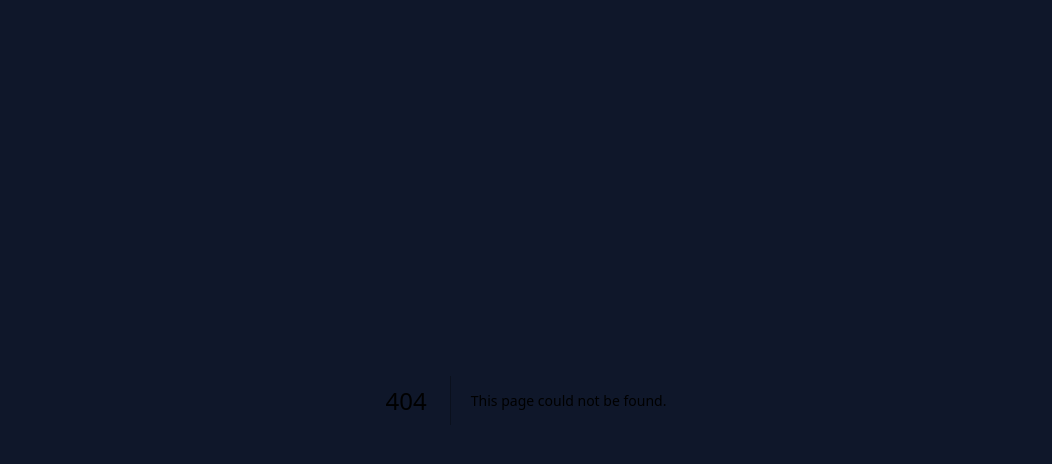
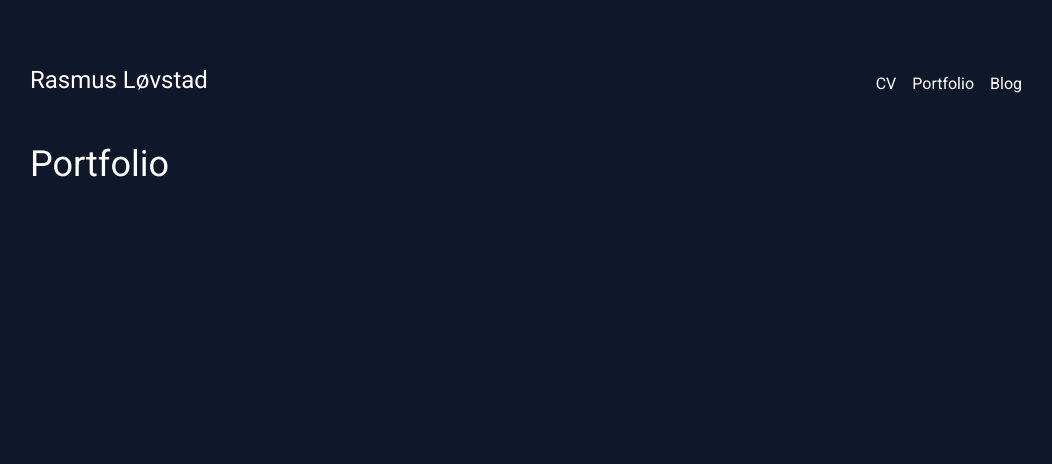
Before and after one commit to Snailed/homepage, a Next.js app: page /portfolio in a window 1280 px wide. Before the commit this address had no page. Shown: the top 464 px of the page, without its empty margins (114-1166 px from the left). Built offline with nearby package versions, Linux system fonts and the light colour scheme.

Commit message:
added record of transcripts

```diff
--- /dev/null
+++ b/components/Header.tsx
@@ -0,0 +1,20 @@
+import Link from 'next/link';
+
+export default function Header() {
+  return (
+    <div className="py-12 flex align-bottom justify-between">
+      <h1 className="text-2xl">Rasmus Løvstad</h1>
+      <div className="mt-auto h-full">
+        <Link className="mr-4" href="/">
+          CV
+        </Link>
+        <Link className="mr-4" href="/portfolio">
+          Portfolio
+        </Link>
+        <Link className="" href="/blog">
+          Blog
+        </Link>
+      </div>
+    </div>
+  );
+}
--- /dev/null
+++ b/components/PortfolioCard.tsx
@@ -0,0 +1,25 @@
+import { ReactNode } from 'react';
+import Image from 'next/image';
+
+type PortfolioCardProps = {
+  children: ReactNode;
+  imgSrc: string;
+  alt: string;
+  inverted: boolean;
+};
+
+const PortfolioCard: React.FC<PortfolioCardProps> = ({
+  imgSrc,
+  alt,
+  children,
+  inverted,
+}) => {
+  return (<div className=`${inverted ? "flex-row" : "flex-row-reverse"}`>
+    <div>
+    {children}
+  </div>
+    <Image src={imgSrc} height={400} width={400} alt={alt}/>
+  </div>)
+};
+
+export default PortfolioCard;
--- a/pages/_app.tsx
+++ b/pages/_app.tsx
@@ -1,6 +1,6 @@
-import '../styles/globals.css'
-import type { AppProps } from 'next/app'
+import '../styles/globals.css';
+import type { AppProps } from 'next/app';
 
 export default function App({ Component, pageProps }: AppProps) {
-  return <Component {...pageProps} />
+  return <Component {...pageProps} />;
 }
--- a/pages/index.tsx
+++ b/pages/index.tsx
@@ -2,6 +2,7 @@ import Head from 'next/head';
 import Image from 'next/image';
 import { Roboto } from '@next/font/google';
 import Link from 'next/link';
+import Header from '../components/Header';
 
 const roboto = Roboto({ weight: ['400', '700'] });
 export default function Home() {
@@ -16,20 +17,7 @@ export default function Home() {
       <main
         className={`max-w-screen-lg mx-auto text-white visited:divide-purple-300 pb-12 p-4 ${roboto.className}`}
       >
-        <div className="py-12 flex align-bottom justify-between">
-          <h1 className="text-2xl">Rasmus Løvstad</h1>
-          <div className="mt-auto h-full">
-            <Link className="mr-4" href="/">
-              CV
-            </Link>
-            <Link className="mr-4" href="/portfolio">
-              Portfolio
-            </Link>
-            <Link className="" href="/blog">
-              Blog
-            </Link>
-          </div>
-        </div>
+        <Header />
         <div>
           <div className="grid gap-2 grid-cols-1 md:grid-cols-3">
             <div>
@@ -149,6 +137,14 @@ export default function Home() {
                 <li>
                   <Link
                     className="underline"
+                    href="/record-of-transcripts-december-2022-neutralized.pdf"
+                  >
+                    Link to record of transcripts
+                  </Link>
+                </li>
+                <li>
+                  <Link
+                    className="underline"
                     href="https://github.com/Snailed/bachelor-project/blob/main/main.pdf"
                   >
                     Link to bachelor&apos;s thesis
@@ -231,7 +227,7 @@ export default function Home() {
                 Lundbeckfondens Formidlingspris
               </h3>
               <p>Unge Forskere</p>
-              <p className="">2022</p>
+              <p className="">2018</p>
             </div>
 
             <div className="col-span-2">
--- /dev/null
+++ b/pages/portfolio.tsx
@@ -0,0 +1,31 @@
+import Head from 'next/head';
+import Image from 'next/image';
+import { Roboto } from '@next/font/google';
+import Link from 'next/link';
+import Header from '../components/Header';
+import PortfolioCard from '../components/PortfolioCard';
+
+const roboto = Roboto({ weight: ['400', '700'] });
+export default function Portfolio() {
+  return (
+    <>
+      <Head>
+        <title>Portfolio | Rasmus Hag Løvstad</title>
+        <meta
+          name="description"
+          content="Portfolio for Rasmus Hag Løvstad, developer at Kvalifik ApS and student at UCPH Department of Computer Science"
+        />
+        <meta name="viewport" content="width=device-width, initial-scale=1" />
+        <link rel="icon" href="/favicon.ico" />
+      </Head>
+      <main
+        className={`max-w-screen-lg mx-auto text-white visited:divide-purple-300 pb-12 p-4 ${roboto.className}`}
+      >
+        <Header />
+        <div>
+          <h1 className="text-4xl mb-8">Portfolio</h1>
+        </div>
+      </main>
+    </>
+  );
+}
```
Also changed, not shown: 1 other file (tests, documents, lock files or other folders).
